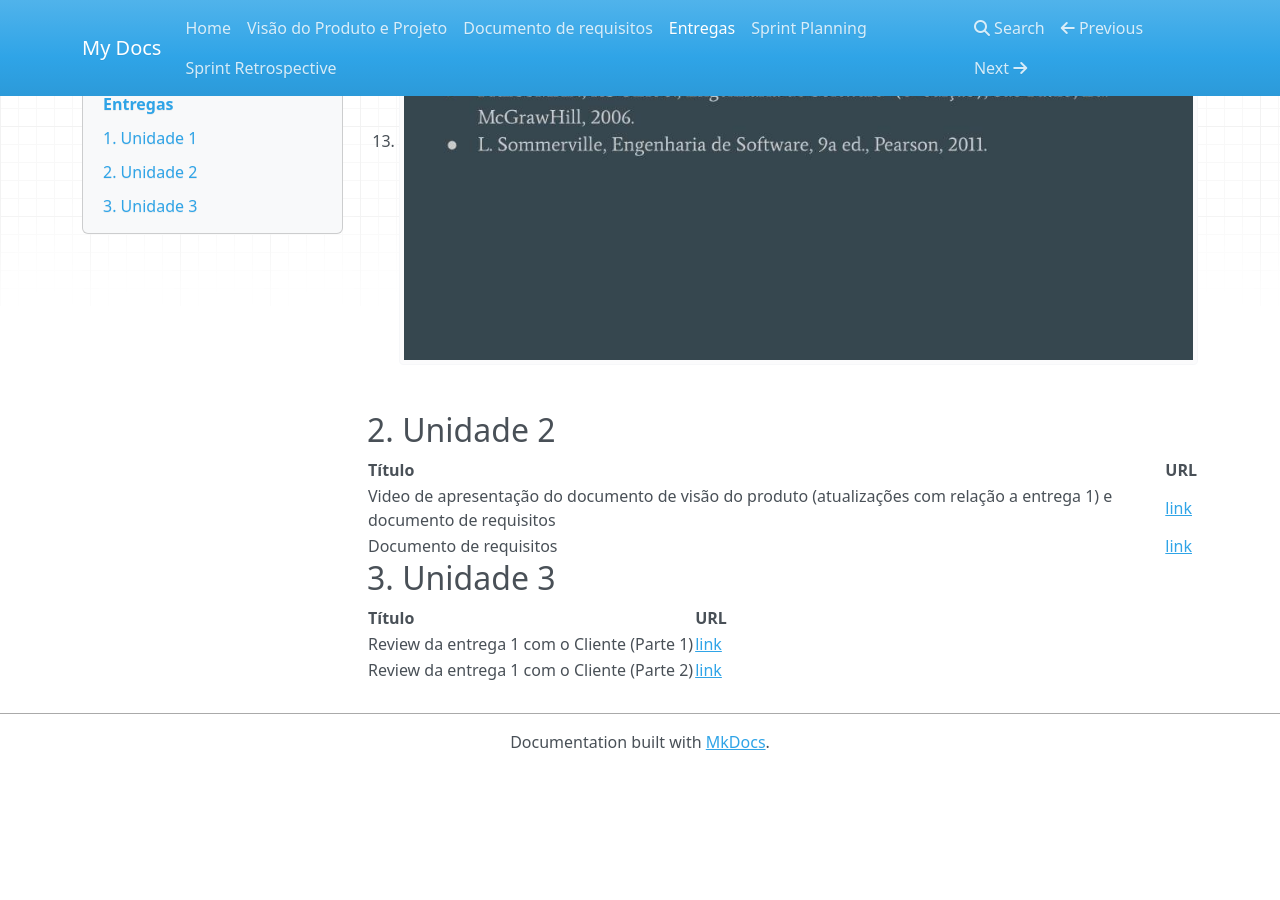
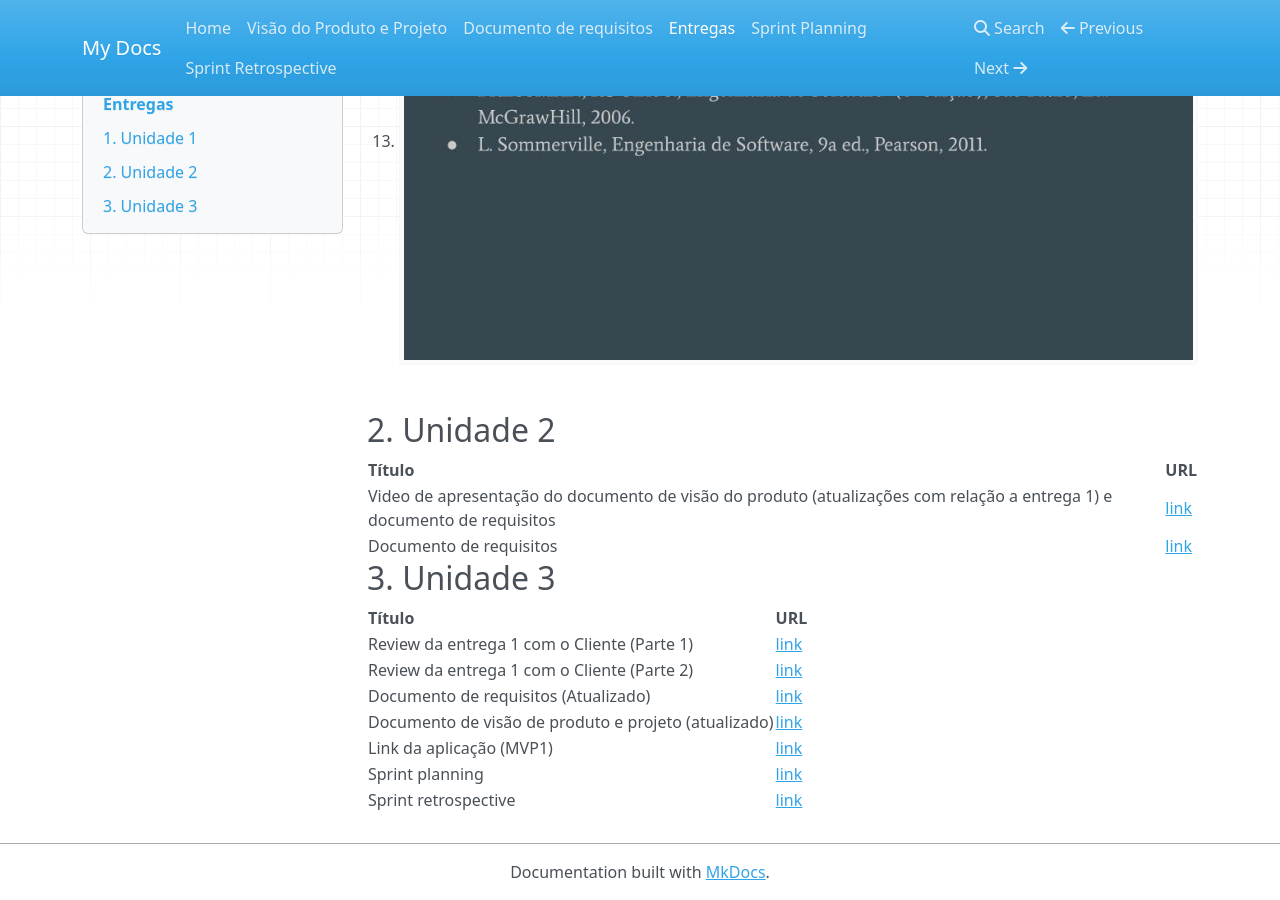
Before and after one commit to mdsreq-fga-unb/2022.2-Strix, an MkDocs documentation site: the page built from documentation/docs/entregas.md, in a window 1280 px wide and 900 px high, scrolled down 6537 px. Built offline with MkDocs 1.6.1, drawn with Linux system fonts in a browser that asks for light colours; nearby versions of some CDN libraries; before the commit the page ends 7307 px from its top, so only the background shows below that.

Commit message:
Adição de outros links da entrega 3

```diff
--- a/documentation/docs/entregas.md
+++ b/documentation/docs/entregas.md
@@ -38,3 +38,8 @@
 |----|----|
 | Review da entrega 1 com o Cliente (Parte 1) | [link](https://www.youtube.com/watch?v=GEU_4u1T_5g) |
 | Review da entrega 1 com o Cliente (Parte 2) | [link](https://www.youtube.com/watch?v=JMds2XTMALA) |
+| Documento de requisitos (Atualizado) | [link](./documento_de_requisitos.md) |
+| Documento de visão de produto e projeto (atualizado) | [link](./visao_do_produto.md) |
+| Link da aplicação (MVP1) | [link](https://2022-2-strix.vercel.app/) |
+| Sprint planning | [link](./sprint_planning.md) |
+| Sprint retrospective | [link](./sprint_retrospective.md) |
```
